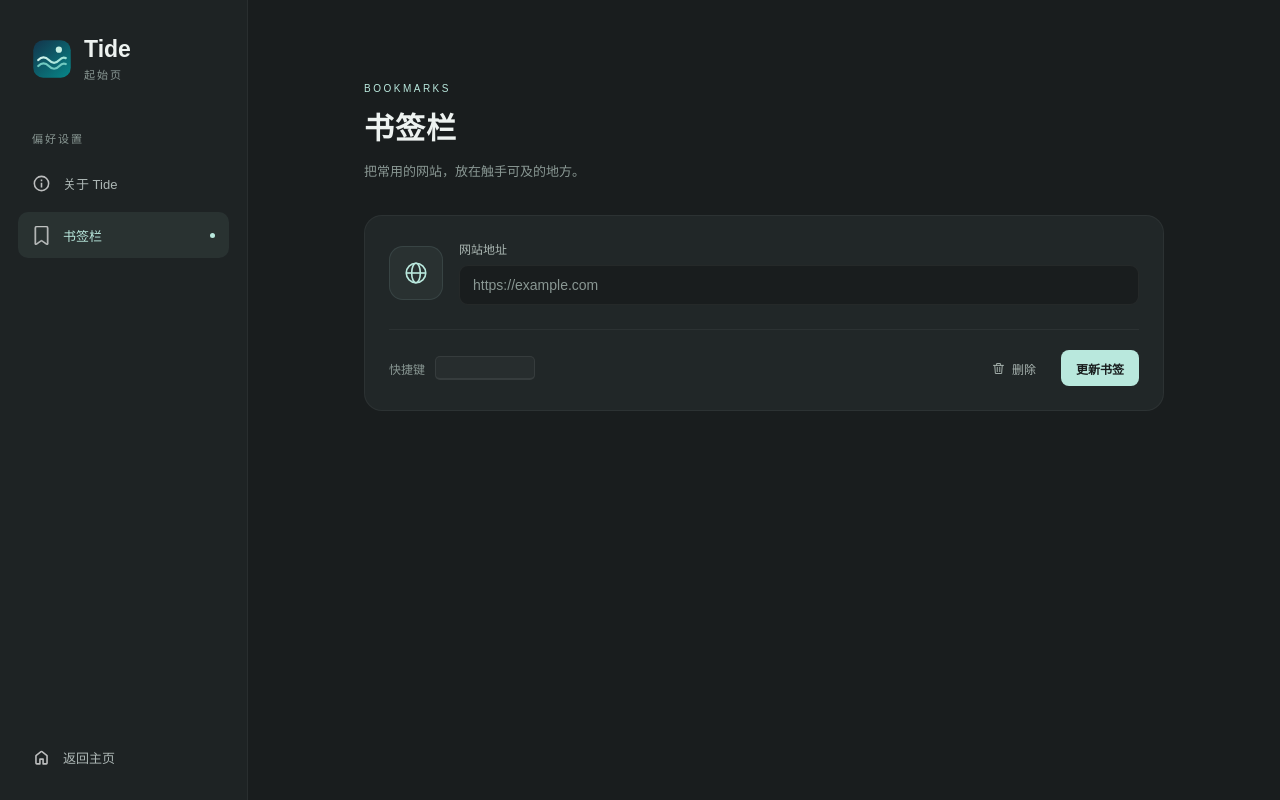
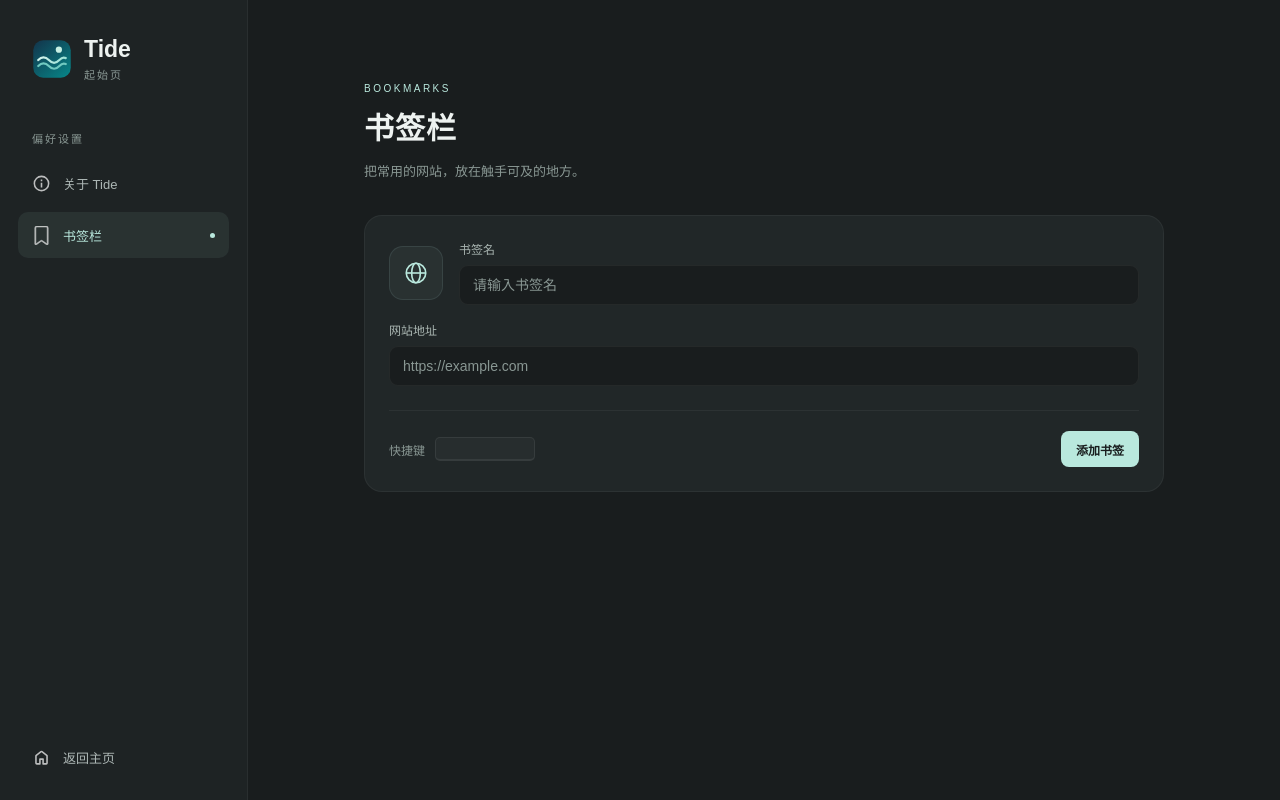
Before and after one commit to YmlkuGier/tide_start_page, a Vue app: page /#/settings/tab-bar in a window 1280 px wide. Both pictures are taken after a click on the button "添加书签". Built offline with nearby package versions, Linux system fonts and the light colour scheme.

Commit message:
feat(tabFrom): 添加tabName表单字段

```diff
--- a/src/components/settingPage/form/tabForm.vue
+++ b/src/components/settingPage/form/tabForm.vue
@@ -5,6 +5,7 @@ import type {PropType} from "vue";
 const props = defineProps({
   id: Number,
   icon: Blob,
+  name: String,
   url: String,
   tabHotkey: String,
   mode: {
@@ -16,6 +17,7 @@ const props = defineProps({
 const iconUrl = ref('')
 
 const icon = ref<Blob | undefined>(props.icon)
+const name = ref(props.name ?? '')
 const url = ref(props.url ?? '')
 const tabHotKey = ref(props.tabHotkey ?? '')
 
@@ -28,11 +30,12 @@ const updateTab = () => {
 }
 
 watch(
-    [() => props.icon, () => props.url, () => props.tabHotkey],
-    ([iconVal, urlVal, hotkeyVal]) => {
+    [() => props.icon, () => props.url, () => props.tabHotkey, () => props.name],
+    ([iconVal, urlVal, hotkeyVal, nameVal]) => {
       icon.value = iconVal
       url.value = urlVal ?? ''
       tabHotKey.value = hotkeyVal ?? ''
+      name.value = nameVal ?? ''
     }
 )
 
@@ -62,10 +65,15 @@ onUnmounted(() => {
         </svg>
       </div>
       <label class="tab-url">
-        <span class="field-label">网站地址</span>
-        <input v-model="url" type="url" placeholder="https://example.com" autocomplete="url" required />
+        <span class="field-label">书签名</span>
+        <input v-model="name" type="text" name="name" placeholder="请输入书签名" required />
       </label>
     </div>
+
+    <label class="tab-url tab-name">
+      <span class="field-label">网站地址</span>
+      <input v-model="url" type="url" placeholder="https://example.com" autocomplete="url" required />
+    </label>
 
     <div class="tab-footer">
       <label class="tab-hotkey">
@@ -126,6 +134,10 @@ onUnmounted(() => {
   min-width: 0;
   flex-direction: column;
   gap: 8px;
+}
+
+.tab-name {
+  margin-top: 16px;
 }
 
 .field-label {
--- a/src/view/setting/TabBarSettingsPage.vue
+++ b/src/view/setting/TabBarSettingsPage.vue
@@ -23,7 +23,7 @@ const showTabForm = () => {
           v-if="!isTabForm"
           @show-tab-from="showTabForm()"
       />
-      <tab-form v-else mode="update" />
+      <tab-form v-else mode="add" />
     </Transition>
   </div>
 </template>
```
